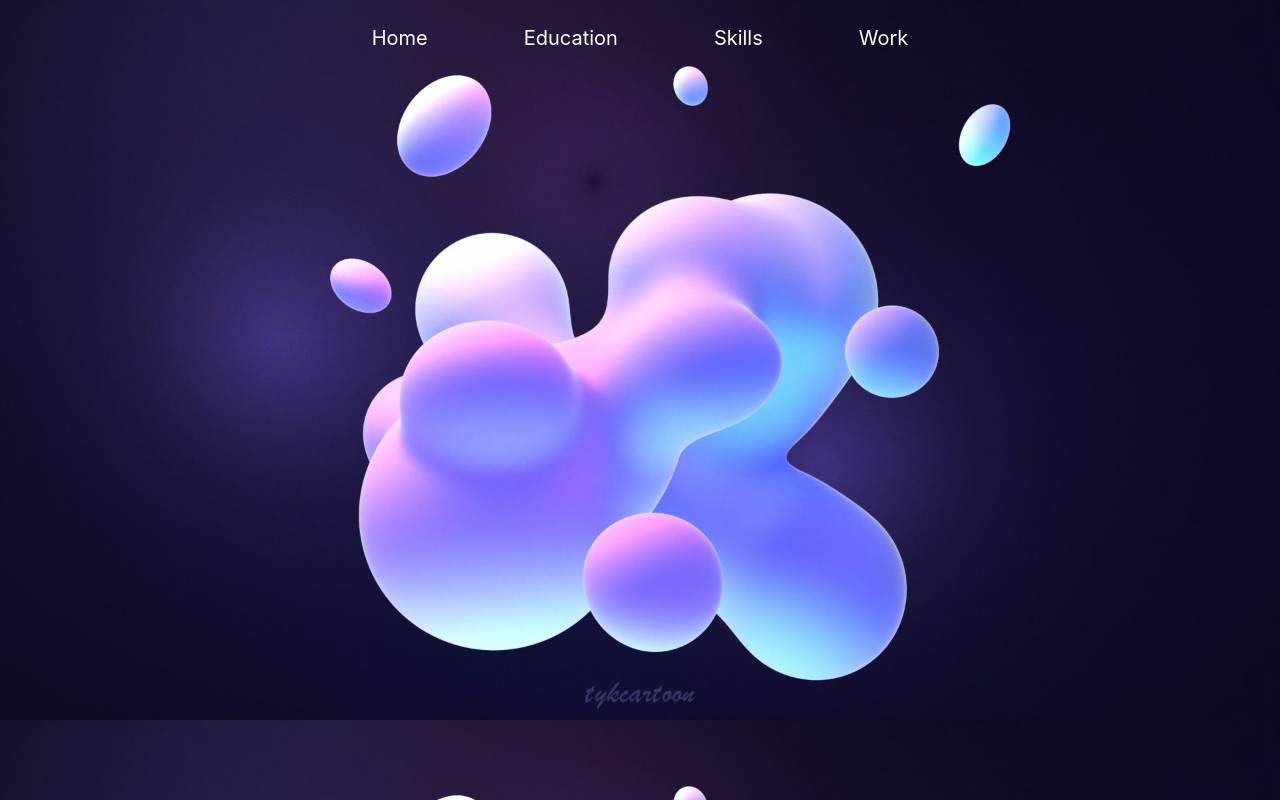
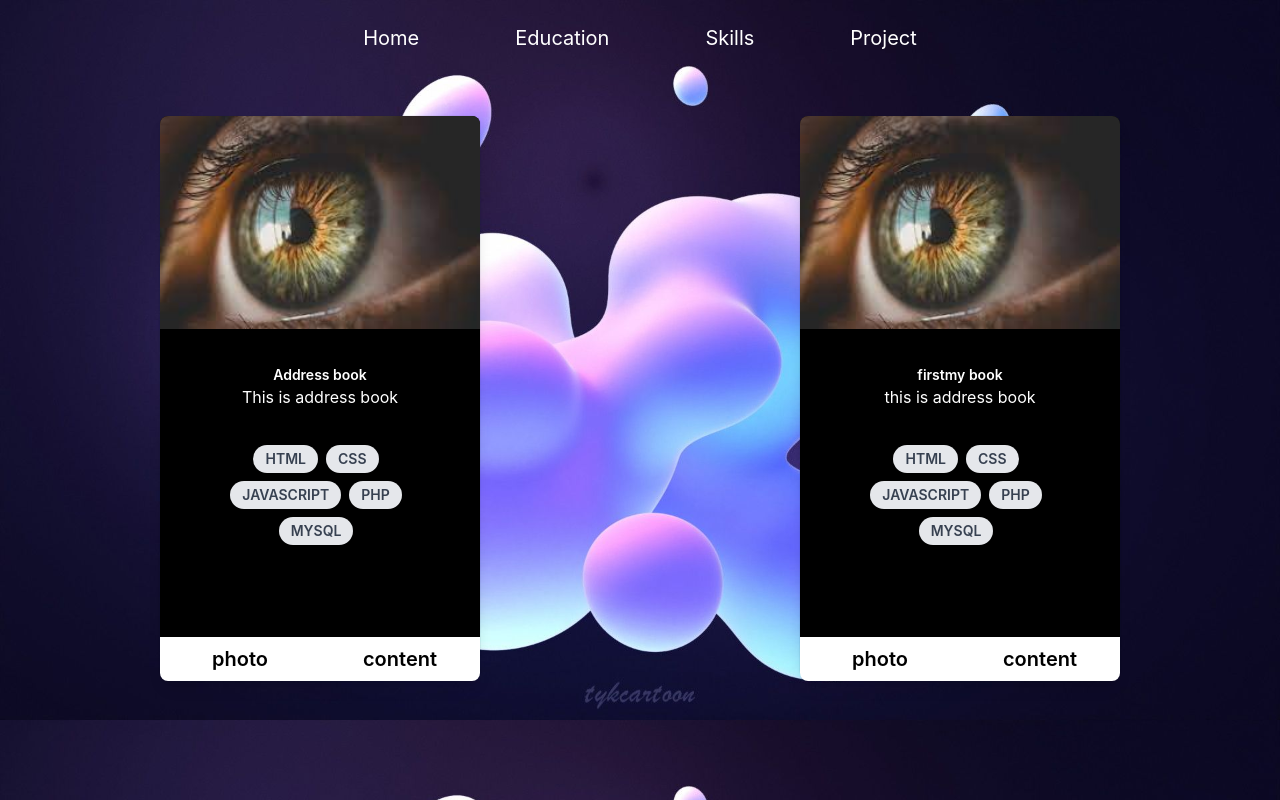
Before and after one commit to prakhar-5447/react-portfolio, a React (Create React App) app: page /Project in a window 1280 px wide. Built offline with nearby package versions, Linux system fonts and the light colour scheme.

Commit message:
add project card

```diff
--- a/package.json
+++ b/package.json
@@ -1,5 +1,5 @@
 {
-  "homepage": "http://prakhar-5447.github.io/portfolio",
+  "homepage": "http://prakhar-5447.github.io/",
   "name": "portfolio",
   "version": "0.1.0",
   "private": true,
--- a/src/App.js
+++ b/src/App.js
@@ -1,7 +1,7 @@
 import "./App.css";
 import { BrowserRouter as Router, Routes, Route } from "react-router-dom";
 import Navbar from "./pages/Navbar";
-import Works from "./pages/Works";
+import Project from "./pages/Project";
 import Home from "./pages/Home.js";
 
 function App() {
@@ -11,7 +11,7 @@ function App() {
         <Navbar />
         <Routes>
           <Route path="/" element={<Home />}></Route>
-          <Route exact path="/Works" element={<Works />}></Route>
+          <Route exact path="/Project" element={<Project />}></Route>
         </Routes>
       </Router>
     </>
--- /dev/null
+++ b/src/pages/Card.js
@@ -0,0 +1,40 @@
+import React, { useState } from 'react'
+import "../style/card.css"
+import p1 from "../images/p1.jpg"
+
+function Card(props) {
+    const [Content, setContent] = useState(true);
+
+    return (
+        <div className="flex flex-col text-center h-auto rounded-lg justify-between block max-w-xs mx-auto rounded-lg bg-black rounded-b-xl ring-1 ring-slate-900/5 shadow-lg space-y-3">
+            <div>
+                <div className="flex justify-center">
+                    <img className='rounded-t-lg' src={p1} alt="no_image" width="100%" />
+                </div>
+                <div className="flex flex-col text-white py-5 px-10">
+                    <div className='h-10 mt-4'>
+                        <h3 className="text-sm font-semibold">{props.project.title}</h3>
+                        <p>{props.project.desc}</p>
+                    </div>
+                    <div className='h-40 pt-10 mb-10'>
+                        {Content ?
+                            <div>
+                                {props.project.tech.map(e => <h6 key={e} className="inline-block bg-gray-200 cursor-pointer rounded-full px-3 py-1 text-sm font-semibold text-gray-700 mr-2 mb-2 hover:bg-sky-500">{e}</h6>)}
+                            </div> :
+                            <div>
+                                <a className='inline-block bg-gray-200 cursor-pointer rounded-full px-3 py-1 text-sm font-semibold mb-4 text-gray-700 hover:bg-sky-500 ' href={props.project.link} target="_blank" rel="noreferrer">{props.project.link}</a>
+                                <a className='inline-block bg-gray-200 cursor-pointer rounded-full px-3 py-1 text-sm font-semibold mb-4 text-gray-700 hover:bg-sky-500 ' href={props.project.link} target="_blank" rel="noreferrer">{props.project.host}</a>
+                            </div>
+                        }
+                    </div>
+                </div>
+            </div>
+            <div className="flex justify-around">
+                <button className="text-xl bg-white font-semibold hover:bg-violet-600 p-2 rounded-bl-lg text-black w-1/2" onClick={() => { setContent(true) }}>photo</button>
+                <button className="text-xl bg-white font-semibold hover:bg-violet-600 p-2 rounded-br-lg text-black w-1/2" onClick={() => { setContent(false) }}>content</button>
+            </div>
+        </div>
+    )
+}
+
+export default Card
--- /dev/null
+++ b/src/pages/Project.js
@@ -0,0 +1,29 @@
+import React from "react";
+import Card from "./Card"
+
+function Project() {
+  let projects = [
+    {
+      title: "Address book",
+      desc: "This is address book",
+      tech: ["HTML", "CSS", "JAVASCRIPT", "PHP", "MYSQL"],
+      link: "https://github.com/prakhar-5447",
+      host: "https://prakhar-5447.github.io/portfolio"
+    },
+    {
+      title: "firstmy book",
+      desc: "this is address book",
+      tech: ["HTML", "CSS", "JAVASCRIPT", "PHP", "MYSQL"],
+      link: "https://github.com/prakhar-5447",
+      host: "https://prakhar-5447.github.io/portfolio"
+    }
+  ]
+
+  return (
+    <div className="container flex m-auto justify-evenly">
+      {projects.map(e => <Card key={e.title} project={e} />)}
+    </div>
+  );
+}
+
+export default Project;
--- a/src/pages/Works.js
+++ /dev/null
@@ -1,12 +0,0 @@
-import React from "react";
-
-function Works() {
-  return (
-    <div>
-      hello lorem100 sdfdfdfdfdfdfdfdfdfdfdfdfdfdfdfdfdfdfdfdfdfdfdf Lorem ipsum
-      dolor sit amet consectetur adipisicing elit. Similique, magni earum. world
-    </div>
-  );
-}
-
-export default Works;
--- a/src/pages/home.js
+++ b/src/pages/home.js
@@ -89,7 +89,7 @@ function Home() {
             </div>
           </div>
           <div className="text-2xl text-sm text-white leading-5">
-            <p className="px-5 py-2 rounded-lg desc">
+            <p className="px-5 text-base py-2 rounded-lg desc">
               BTech CSE'24 student from Shri Shankaracharya Technical Campus,
               Bhilai
             </p>
--- a/src/pages/navbar.js
+++ b/src/pages/navbar.js
@@ -7,7 +7,7 @@ function Navbar() {
     { name: `Home`, path: `/` },
     { name: `Education`, path: `/Education` },
     { name: `Skills`, path: `/Skills` },
-    { name: `Work`, path: `/Work` }
+    { name: `Project`, path: `/Project` }
   ];
   return (
     <div className="py-6 text-xl mb-10">
```
Also changed, not shown: src/images/p1.jpg (added), src/style/card.css (added).
